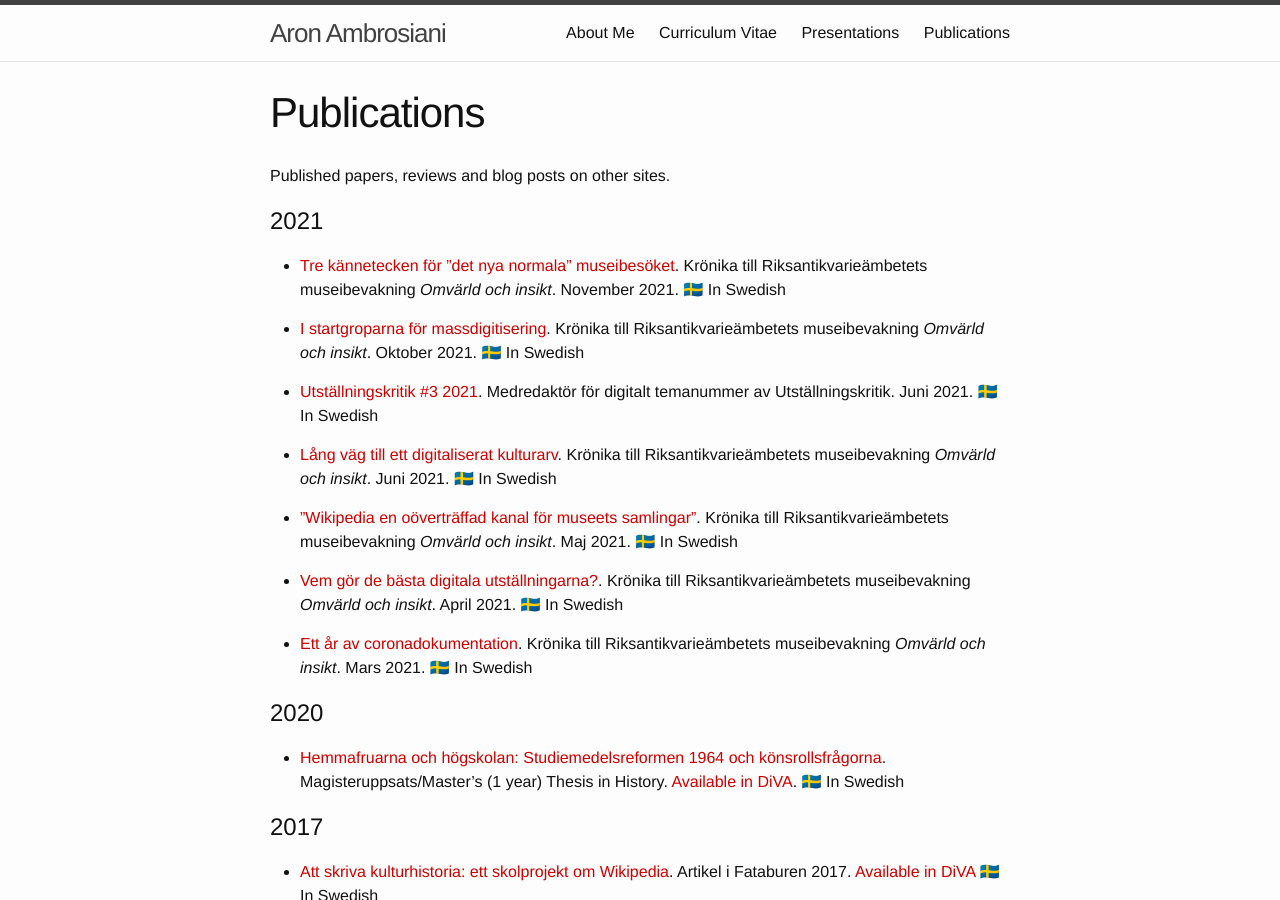
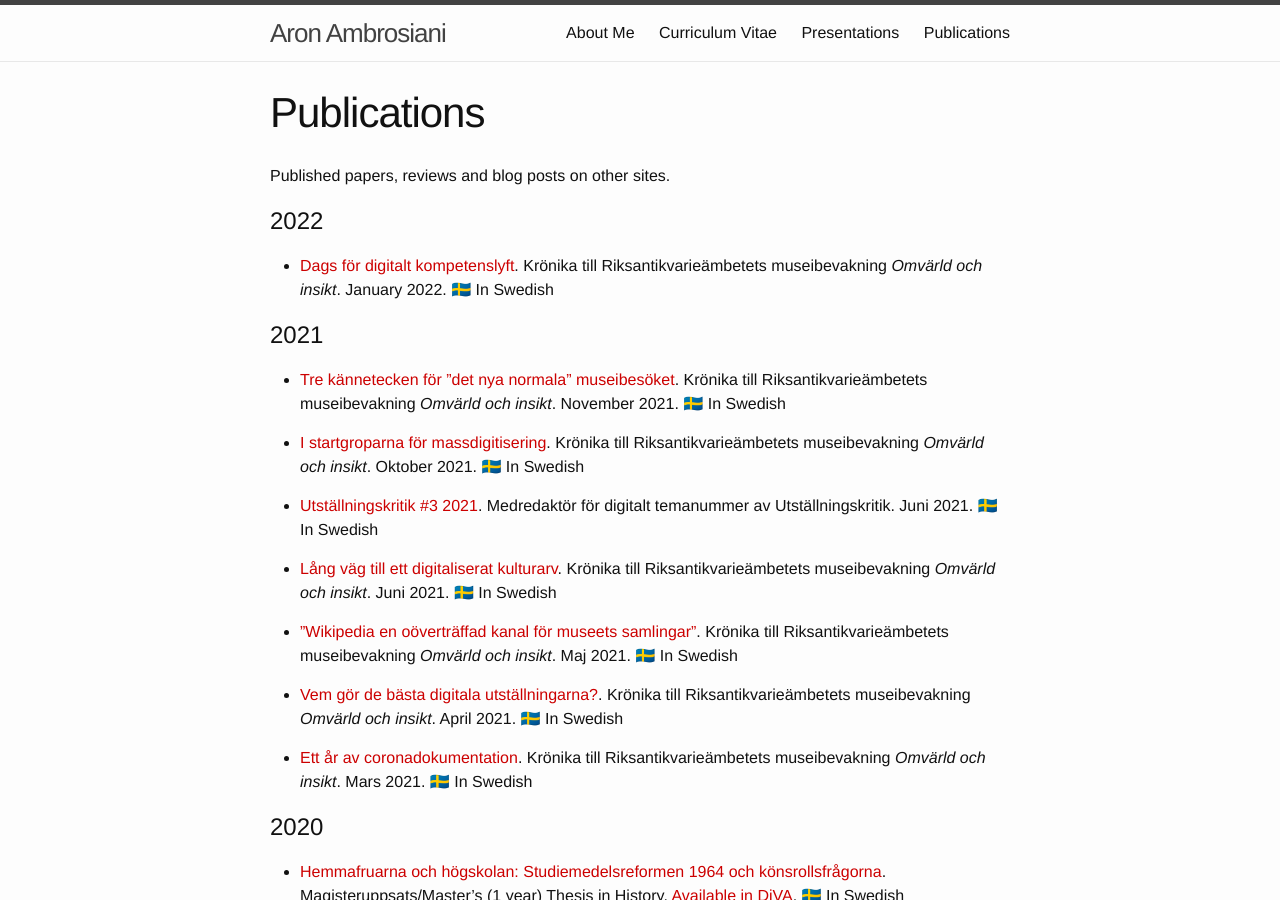
Before and after one commit to Ambrosiani/blogtest, a Jekyll site: the page built from publications.md, in a window 1280 px wide and 900 px high. Built offline with Jekyll 4.4.1, drawn with Linux system fonts in a browser that asks for light colours.

Commit message:
Update publications.md

```diff
--- a/publications.md
+++ b/publications.md
@@ -5,6 +5,10 @@ permalink: /publications/
 ---
 
 Published papers, reviews and blog posts on other sites.
+
+# 2022
+
+* [Dags för digitalt kompetenslyft](https://www.raa.se/omvarld-och-insikt/dags-for-digitalt-kompetenslyft/). Krönika till Riksantikvarieämbetets museibevakning *Omvärld och insikt*. January 2022. 🇸🇪 In Swedish
 
 # 2021
 
```
